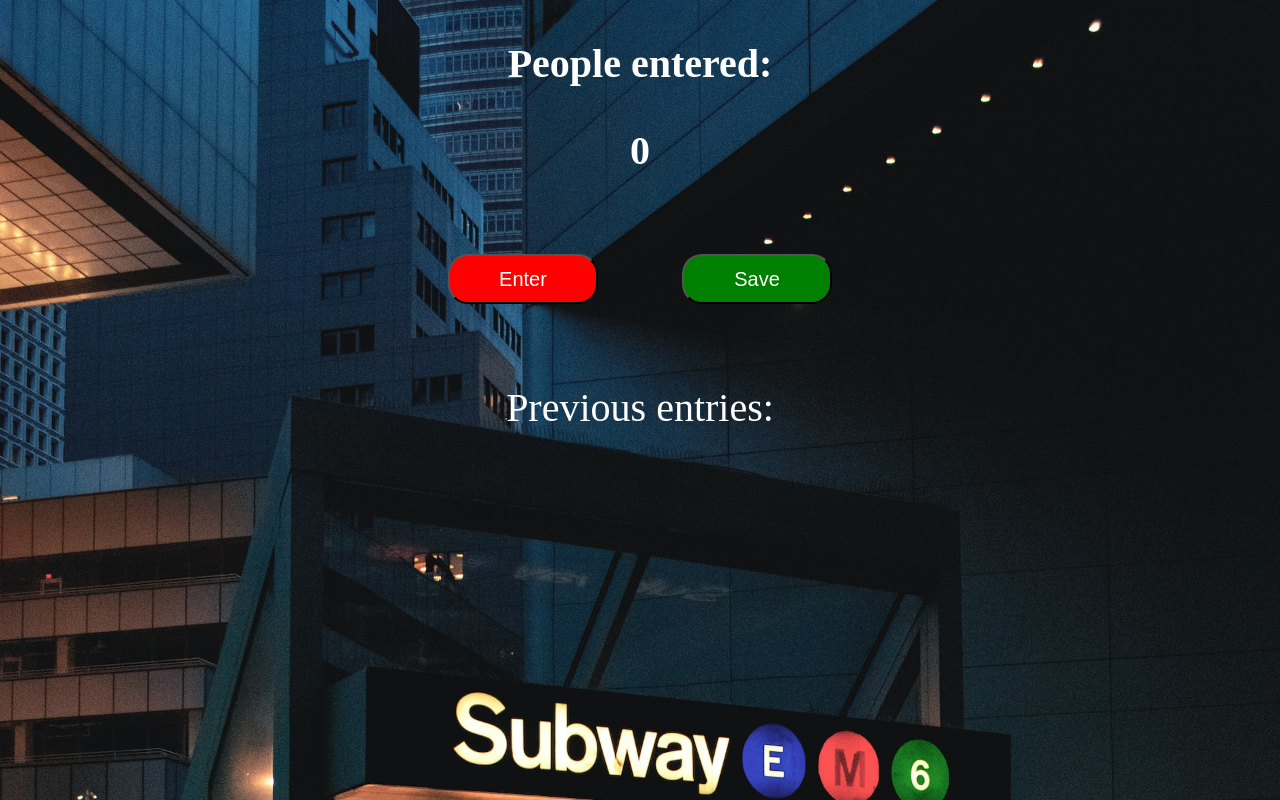
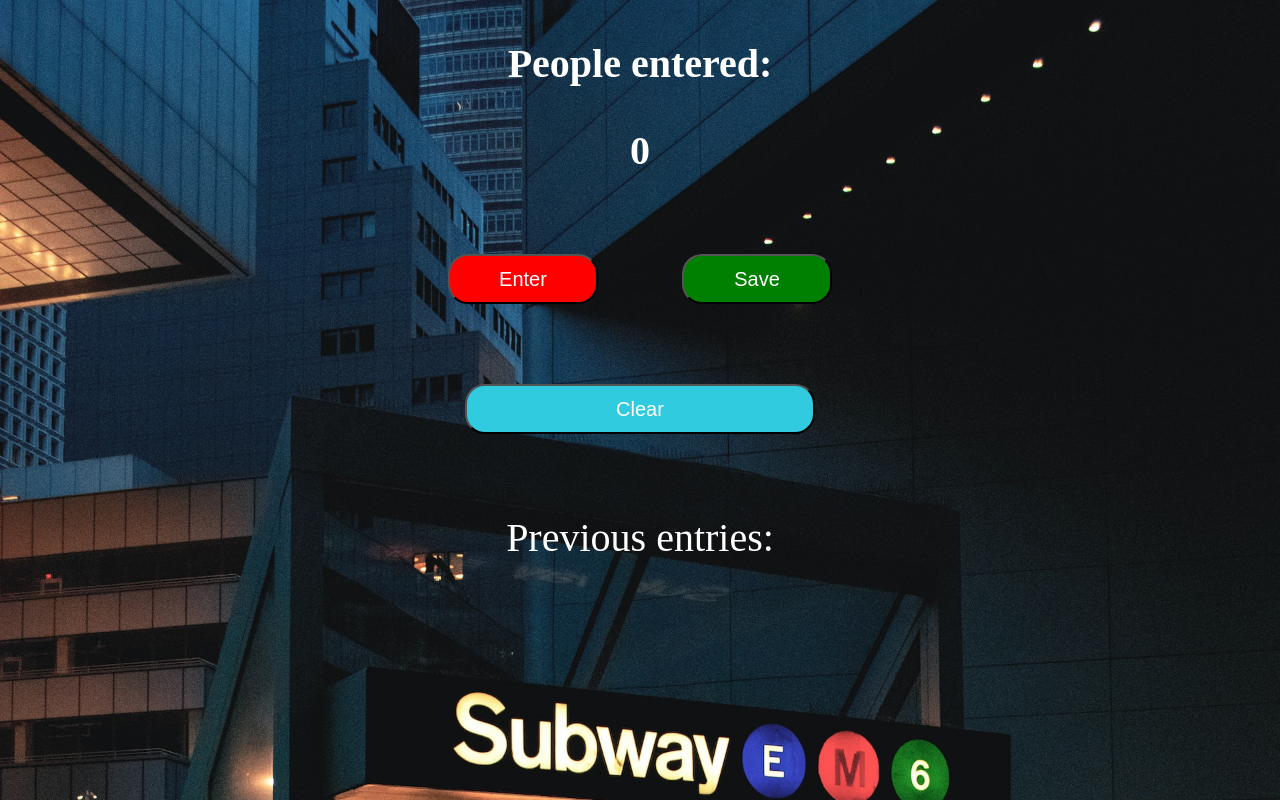
Before and after one commit to rishitha2004/Passenger-Counter-App, a plain HTML site: page index.html in a window 1280 px wide. Drawn offline with Linux system fonts and the light colour scheme.

Commit message:
Created a button to erase all the previous entries.

```diff
--- a/index.html
+++ b/index.html
@@ -14,6 +14,8 @@
     <h2 id="count">0</h2>
     <button id="enter" onclick="increment()">Enter</button>
     <button id="save" onclick="save()">Save</button>
+    <br>
+    <button id="erase" onclick="erase()">Clear</button>
     <p id="previous">Previous entries:</p>
     <script src="index.js"></script>
 </body>
--- a/index.js
+++ b/index.js
@@ -10,3 +10,9 @@ function save(){
     let toSave=cnt+"  -  ";
     entr.innerText+=toSave;
 }
+
+function erase(){
+    console.log("Clear pressed");
+    document.getElementById("count").innerHTML=0;
+    document.getElementById("previous").innerHTML="Previous entries:";
+}
--- a/style.css
+++ b/style.css
@@ -40,3 +40,13 @@ p{
     font-size: 20px;
     margin:40px;
 }
+
+#erase{
+    background-color:rgb(48, 203, 223);
+    color:white;
+    width:350px;
+    height: 50px;
+    border-radius: 20px;
+    font-size: 20px;
+    margin:40px;
+}
```
